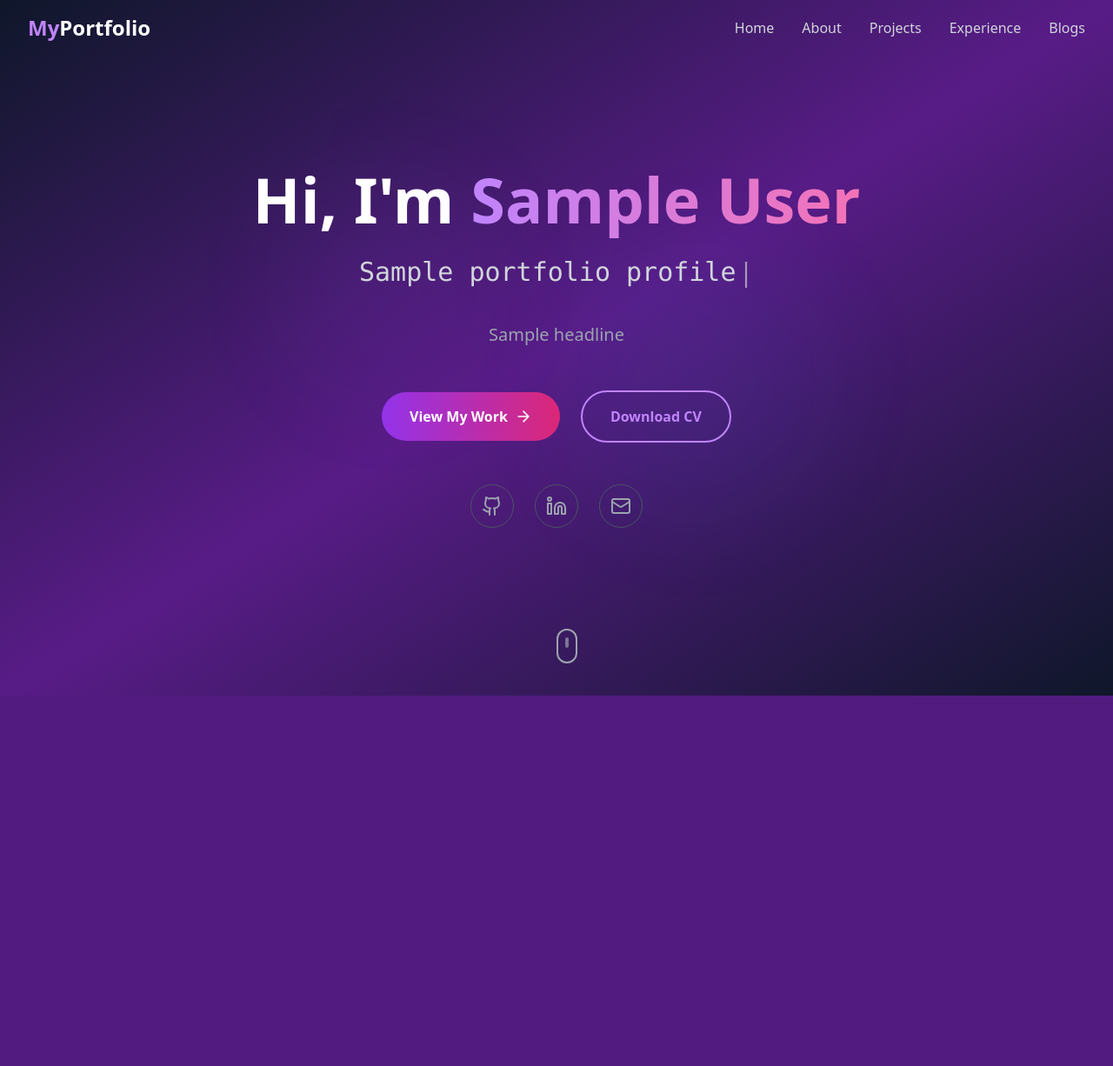
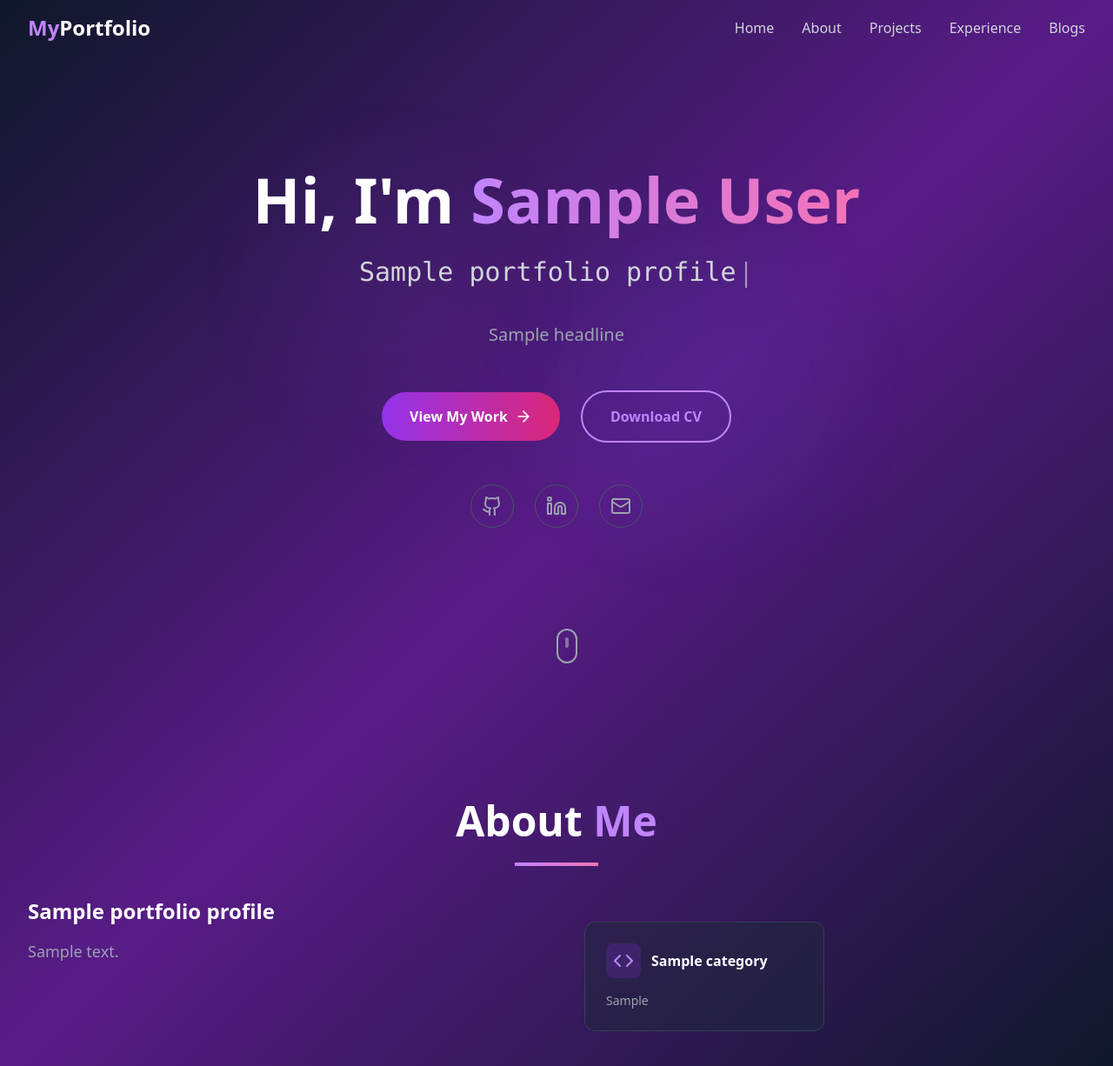
Before and after one commit to gurmessa/my-portfolio, a Django app: template core/templates/core/home.html in a window 1280 px wide. Shown: the whole page at 87% size. Before the commit the page ends 800 px from the top, so only its background shows below. Run offline with Django 3.2, Linux system fonts and the light colour scheme; the template is opened without the code that fills it: most values are stand-ins (such as "Sample title", 1, 10 or a date in 2020); some libraries are stand-ins or nearby versions.

Commit message:
implement about me section

```diff
--- /dev/null
+++ b/core/templates/core/about_me.html
@@ -0,0 +1,61 @@
+
+<section id="about" class="py-20 relative" x-data x-init="
+window.addEventListener('scroll', () => {
+  document.querySelectorAll('.animate-on-scroll').forEach(el => {
+    const rect = el.getBoundingClientRect();
+    if (rect.top < window.innerHeight - 100) {
+      el.classList.add('opacity-100', 'translate-y-0');
+    }
+  });
+});
+">
+<div class="max-w-7xl mx-auto px-4 sm:px-6 lg:px-8">
+  <!-- Title -->
+  <div class="text-center mb-16 animate-on-scroll opacity-0 translate-y-10 transition duration-700">
+    <h2 class="text-4xl md:text-5xl font-bold text-white mb-6">
+      About <span class="text-purple-400">Me</span>
+    </h2>
+    <div class="w-24 h-1 bg-gradient-to-r from-purple-400 to-pink-400 mx-auto mb-8"></div>
+  </div>
+
+  <!-- Grid layout -->
+  <div class="grid lg:grid-cols-2 gap-16 items-center">
+      <div>
+          <h3 class="text-2xl font-bold text-white mb-4">
+            {{ portfolio_profile.about_title }}
+          </h3>
+          <p class="text-gray-400 text-lg leading-relaxed mb-6">
+            {{ portfolio_profile.about_description }}
+        </p>
+
+        </div>
+
+        <div class="space-y-8 animate-on-scroll opacity-0 translate-y-10 transition duration-700">
+            <!-- Skills Grid -->
+            <div class="grid grid-cols-1 md:grid-cols-2 gap-6">
+              {% for category in tech_stack_categories %}
+                <div
+                  class="group p-6 bg-slate-800/50 rounded-xl border border-slate-700 hover:border-purple-500/50 transition-all duration-300 hover:scale-105"
+                >
+                  <div class="flex items-center mb-4">
+                    <div class="p-2 bg-purple-600/20 rounded-lg group-hover:bg-purple-600/30 transition-colors">
+                      <svg xmlns="http://www.w3.org/2000/svg" width="24" height="24"
+                        viewBox="0 0 24 24" fill="none" stroke="#c084fc" stroke-width="2"
+                        stroke-linecap="round" stroke-linejoin="round"
+                        class="lucide lucide-code-icon lucide-code">
+                        <path d="m16 18 6-6-6-6" />
+                        <path d="m8 6-6 6 6 6" />
+                      </svg>
+                    </div>
+                    <h4 class="text-white font-semibold ml-3">{{ category.name }}</h4>
+                  </div>
+                  <p class="text-gray-400 text-sm">
+                    {{ category.tech_stacks.all|join:", " }}
+                  </p>
+                </div>
+              {% endfor %}
+            </div>
+          </div>
+  </div>
+</div>
+</section>
--- a/core/templates/core/home.html
+++ b/core/templates/core/home.html
@@ -2,4 +2,5 @@
 
 {% block content %}
     {% include 'core/hero.html' %}
+    {% include 'core/about_me.html' %}
 {% endblock %}
```
